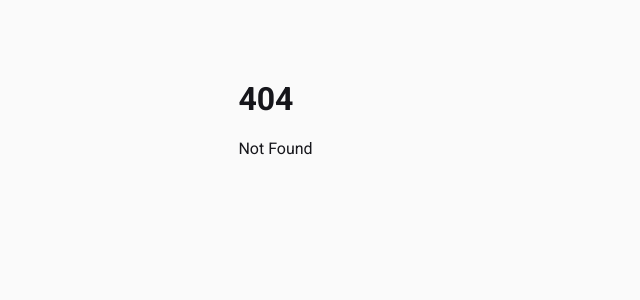
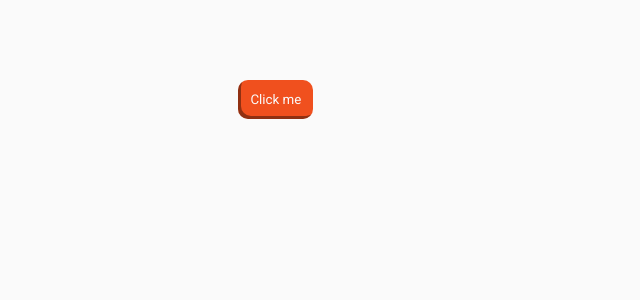
Before and after one commit to Miqueas/Learning-Notes, a SvelteKit app in the folder Svelte/: page /basic-svelte/events/event-modifiers in a window 1280 px wide. Before the commit this address had no page. Shown: the top 300 px of the page, without its empty margins (0-640 px from the left). Built offline with nearby package versions, Linux system fonts and the light colour scheme.

Commit message:
Svelte: added "event modifiers"

```diff
--- /dev/null
+++ b/Svelte/src/routes/basic-svelte/events/event-modifiers/+page.svelte
@@ -0,0 +1,3 @@
+<main>
+  <button on:click|once={() => alert("Clicked!")}>Click me</button>
+</main>
```
